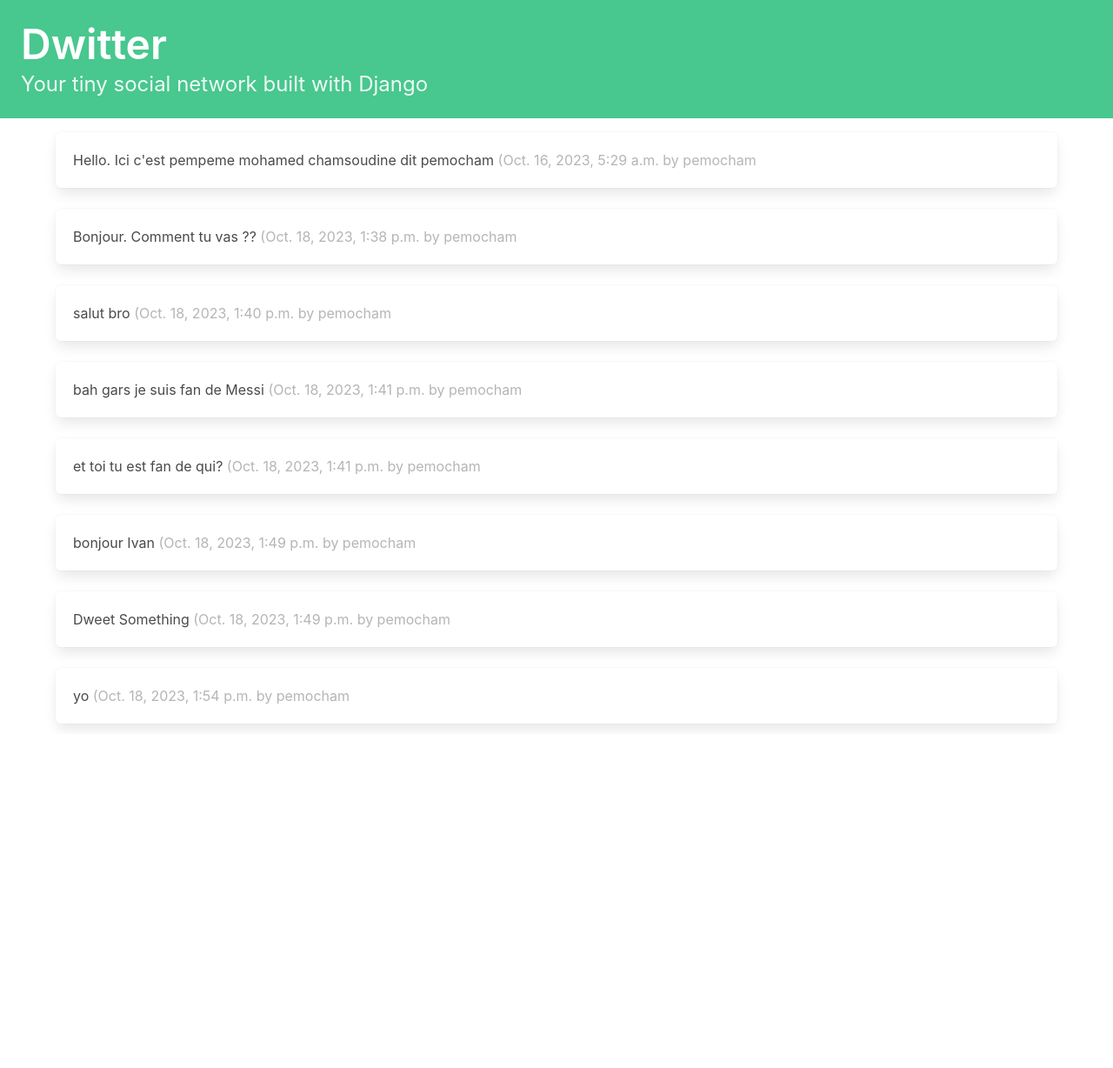
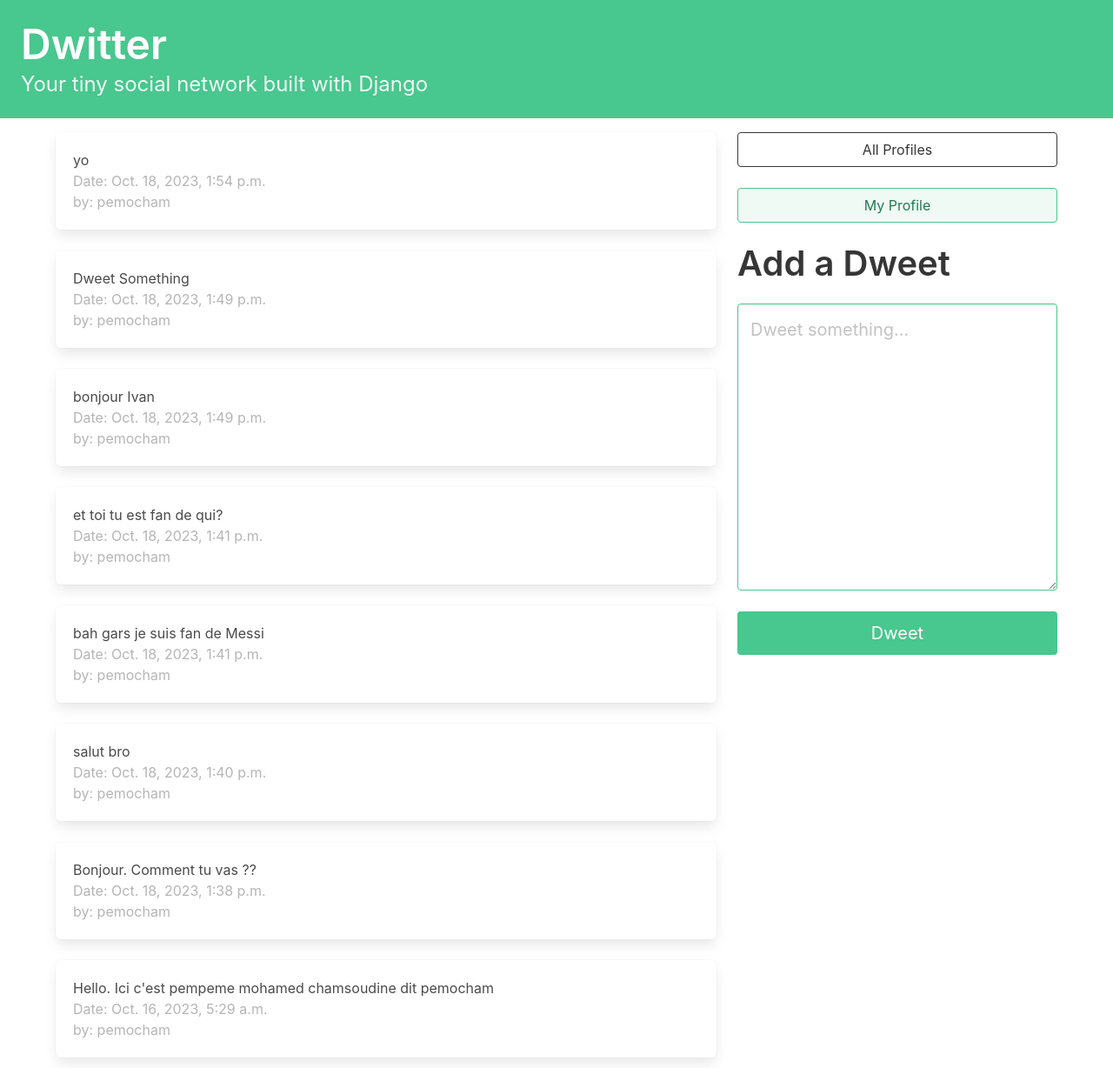
Before and after one commit to pemochamdev/DWITTER, a Django app: page / in a window 1280 px wide. Shown: the whole page at 87% size. Before the commit the page ends 838 px from the top, so only its background shows below. Run offline with Django 4.2, Linux system fonts and the light colour scheme; a user stored in the database is signed in; data comes from the database, SQL or seed files in the repository; both versions use the stored data as it was after the commit.

Commit message:
commit final du projet dwitter

```diff
--- /dev/null
+++ b/dwitter/forms.py
@@ -0,0 +1,20 @@
+# dwitter/forms.py
+
+from django import forms
+from .models import Dweet
+
+class DweetForm(forms.ModelForm):
+    body = forms.CharField(
+        required=True,
+        widget=forms.widgets.Textarea(
+            attrs={
+                "placeholder": "Dweet something...",
+                "class": "textarea is-success is-medium",
+            }
+        ),
+        label="",
+    )
+
+    class Meta:
+        model = Dweet
+        exclude = ("user", )
--- a/dwitter/templates/dwitter/dashboard.html
+++ b/dwitter/templates/dwitter/dashboard.html
@@ -5,16 +5,41 @@
 {% block content %}
 
 <div class="column">
-    {% for dweet in all_dweet %}
+        {% for dweet in all_dweet %}
             <div class="box">
-                {{ dweet.body }}
+                {{dweet.body}} <br>
                 <span class="is-small has-text-grey-light">
-                    ({{ dweet.created_at }} by {{ dweet.user.username }}
+                    Date: {{ dweet.created_at }} <br> by: {{ dweet.user.username }}
                 </span>
             </div>
-    {% endfor %}
+        {% endfor %}
 </div>
 
-
+<div class="column is-one-third">
+    <div class="block">
+        <a href="{% url 'profile_list' %} ">
+            <button class="button is-dark is-outlined is-fullwidth">
+                All Profiles
+            </button>
+        </a>
+    </div>
+    <div class="block">
+        <a href="{% url 'profile' request.user.profile.id %} ">
+            <button class="button is-success is-light is-outlined is-fullwidth">
+                My Profile
+            </button>
+        </a>
+    </div>
+    <div class="block">
+        <h2 class="title is-2">Add a Dweet</p>
+    </div>
+    <form method="post">
+        {% csrf_token %}
+        {{ form.as_p }}
+        <button class="button is-success is-fullwidth is-medium mt-5"
+                type="submit">Dweet
+        </button>
+    </form>
+</div>
 
 {% endblock content %}
--- a/dwitter/urls.py
+++ b/dwitter/urls.py
@@ -5,6 +5,6 @@ from dwitter import views
 urlpatterns = [
     path('', views.dashboard, name='dashboard'),
     path("profile_list/", views.profile_list, name="profile_list"),
-    path("profile/<int:pk>", views.profile_views, name="profile"),
+    path("profile/<int:pk>/", views.profile_views, name="profile"),
 
 ]
--- a/dwitter/views.py
+++ b/dwitter/views.py
@@ -1,11 +1,25 @@
-from django.shortcuts import render, get_object_or_404
+from django.shortcuts import render, get_object_or_404, redirect
 
 from dwitter.models import Profile, Dweet
+from dwitter.forms import DweetForm
 
 def dashboard(request):
-    all_dweet = Dweet.objects.filter(user = request.user)
+    all_dweet = Dweet.objects.filter(user__profile__in = request.user.profile.follows.all()).order_by('-created_at')
+    if request.method =='POST':
+        form = DweetForm(request.POST)
+        if form.is_valid():
+            new_form = form.save(commit=False)
+            new_form.user = request.user
+            new_form.save()
+            return redirect('/')
+    else:
+        form = DweetForm()
 
-    context = {'all_dweet':all_dweet}
+
+    context = {
+        'all_dweet':all_dweet,
+        'form':form,
+        }
     return render(request, 'dwitter/dashboard.html', context)
 
 
--- a/templates/base.html
+++ b/templates/base.html
@@ -12,6 +12,7 @@
     <title>Dwitter</title>
 </head>
 <body>
+    <a href="{% url 'dashboard' %} ">
         <section class="hero is-small is-success mb-4">
             <div class="hero-body">
                 <h1 class="title is-1">Dwitter</h1>
@@ -20,6 +21,7 @@
                 </p>
             </div>
         </section>
+        </a>
 
     <div class="container">
         <div class="columns">
```
Also changed, not shown: db.sqlite3. Lines whose indentation alone changed are shown as unchanged.
